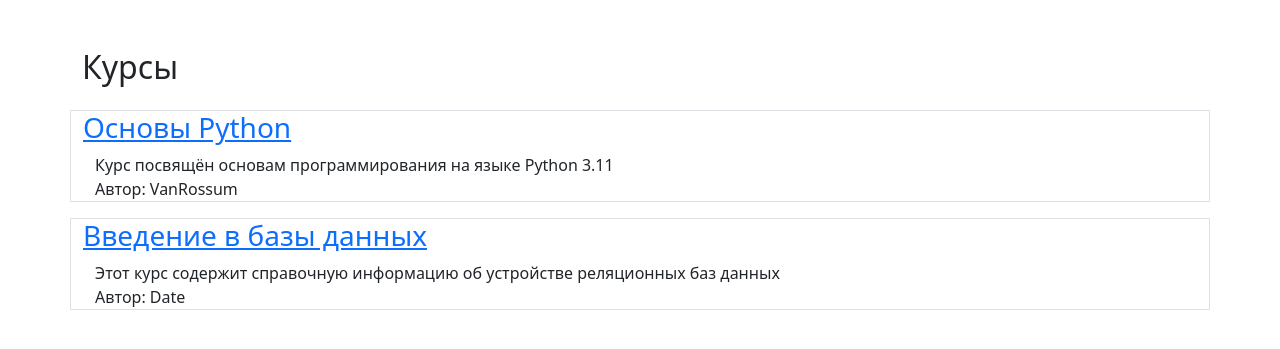
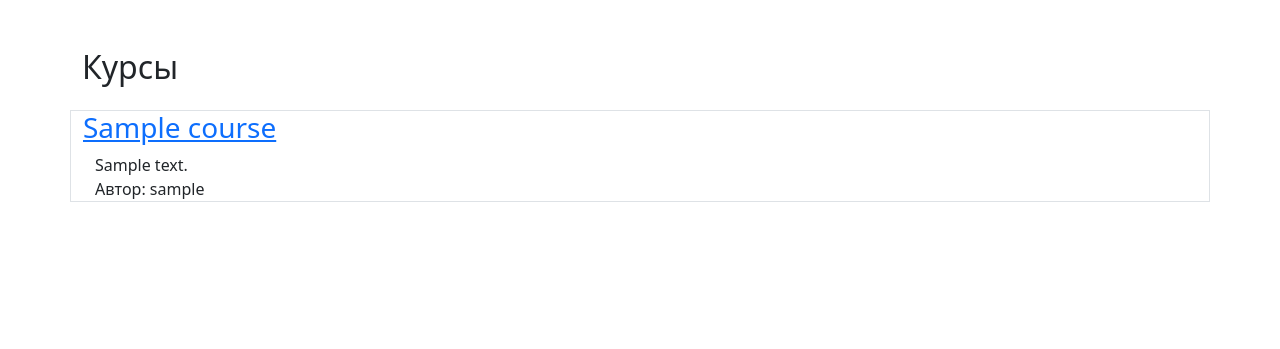
Before and after one commit to PoletaevAnatoliy/how-to-flask-webapp, a Flask app: template part-1-basics/templates/index.html in a window 1280 px wide. Shown: the part 105-454 px from the top of the page. Run offline with Flask 3, Linux system fonts and the light colour scheme; the template is opened without the code that fills it: most values are stand-ins (such as "Sample title", 1, 10 or a date in 2020); parts of the project's set-up code (start-up, migrations or seed data) failed here and were passed over; some libraries are stand-ins or nearby versions.

Commit message:
В материалы к первой части добавлена демонстрация создания курсов

```diff
--- a/part-1-basics/db-schema.sql
+++ b/part-1-basics/db-schema.sql
@@ -4,3 +4,11 @@
     email TEXT UNIQUE NOT NULL,
     password_hash TEXT NOT NULL
 );
+
+CREATE TABLE IF NOT EXISTS courses (
+    id INTEGER PRIMARY KEY AUTOINCREMENT,
+    title TEXT NOT NULL UNIQUE,
+    description TEXT NOT NULL,
+    author_id INTEGER NOT NULL,
+    FOREIGN KEY (author_id) REFERENCES users(id)
+);
--- a/part-1-basics/templates/course.html
+++ b/part-1-basics/templates/course.html
@@ -48,15 +48,15 @@
 
     <main class="bd-content order-1 py-5 d-grid gap-3">
         <div class="container">
-            <h2>Основы Python</h2>
+            <h2>{{ course.title }}</h2>
         </div>
 
         <div class="container border">
-            <h3><a href="#">Переменные и типы данных</a></h3>
+            <h3><a href="#">Статья №1</a></h3>
         </div>
 
         <div class="container border">
-            <h3><a href="#">Функции и методы</a></h3>
+            <h3><a href="#">Статья №2</a></h3>
         </div>
     </main>
 
--- a/part-1-basics/templates/create_course.html
+++ b/part-1-basics/templates/create_course.html
@@ -26,8 +26,7 @@
                 </li>
             </ul>
             <ul class="nav">
-                <li class="nav-item">
-                    {% if current_user.is_authenticated %}
+                {% if current_user.is_authenticated %}
                 <li class="nav-item">
                     <a href="{{ url_for('profile') }}" class="nav-link link-dark p-2">{{ current_user.login }}</a>
                 </li>
--- a/part-1-basics/templates/index.html
+++ b/part-1-basics/templates/index.html
@@ -51,25 +51,23 @@
             <h2>Курсы</h2>
         </div>
 
+        {% if current_user.is_authenticated %}
+        <div class="container">
+            <a href="{{ url_for('create_course') }}" class="nav-link link-primary">Создать новый</a>
+        </div>
+        {% endif %}
+
+        {% for course in courses %}
         <div class="container border">
-            <h3><a href="#">Основы Python</a></h3>
+            <h3><a href="{{ url_for('course', course_id=course.id) }}">{{ course.title }}</a></h3>
             <div class="container">
-                Курс посвящён основам программирования на языке Python 3.11
+                {{ course.description }}
             </div>
             <div class="container">
-                Автор: VanRossum
+                Автор: {{ course.author.login }}
             </div>
         </div>
-
-        <div class="container border">
-            <h3><a href="#">Введение в базы данных</a></h3>
-            <div class="container">
-                Этот курс содержит справочную информацию об устройстве реляционных баз данных
-            </div>
-            <div class="container">
-                Автор: Date
-            </div>
-        </div>
+        {% endfor %}
     </main>
 
     <script src="{{ url_for('static', filename='js/bootstrap-5-2-3.bundle.min.js') }}"></script>
```
Also changed, not shown: part-1-basics/webapp/__init__.py (+15 -1 lines), part-1-basics/webapp/db/courses.py (added, +43 -0 lines).
